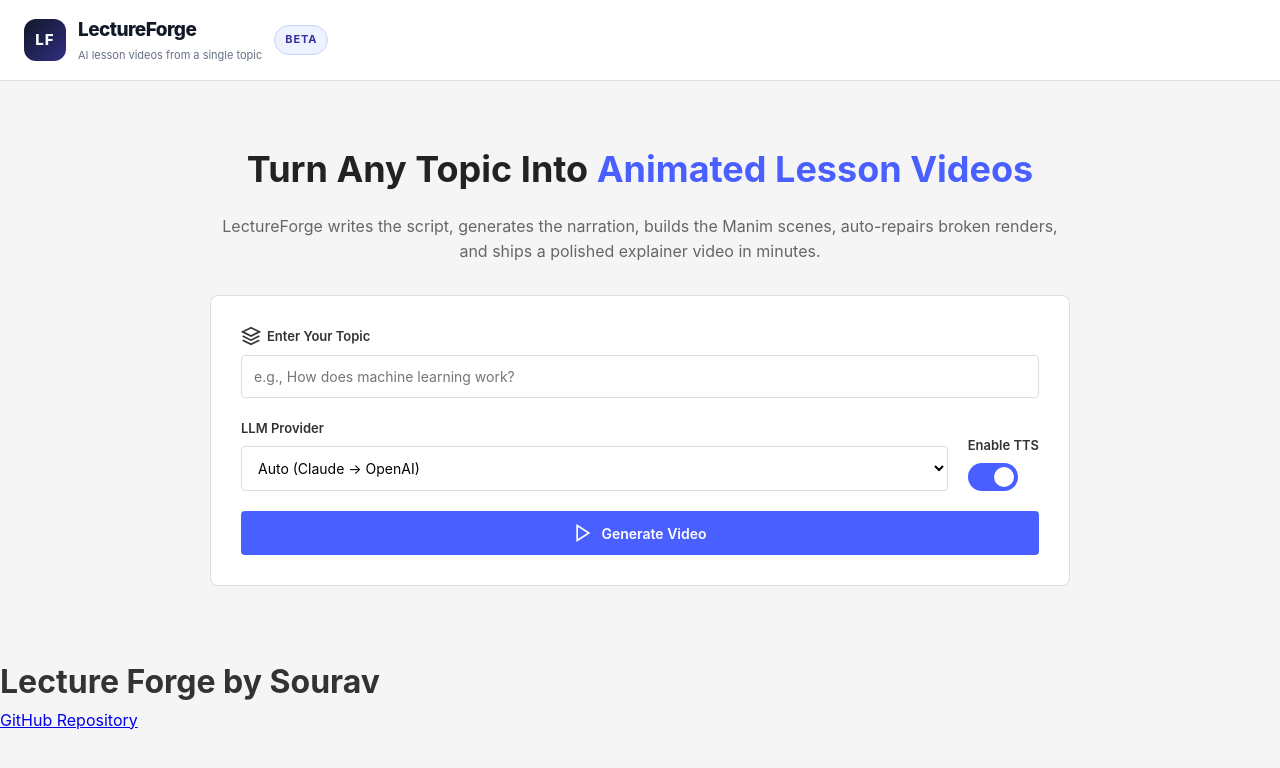
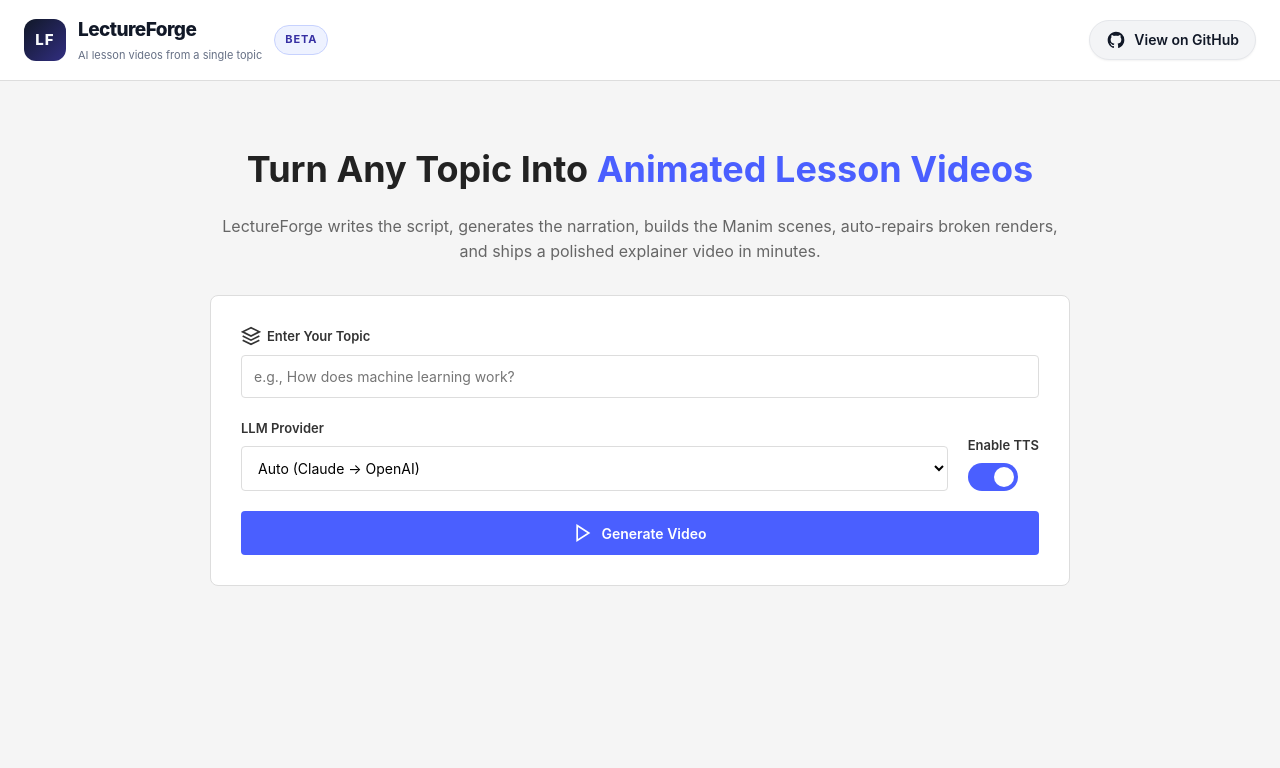
Before and after one commit to souravkr529/lectureforge, a plain HTML site: page src/frontend/index.html in a window 1280 px wide. Drawn offline with Linux system fonts and the light colour scheme; files that its build step writes are made by us from their sources; files whose address does not match are found by name.

Commit message:
Fix UI: Move GitHub link to top right header

```diff
--- a/src/frontend/index.html
+++ b/src/frontend/index.html
@@ -19,7 +19,7 @@
     <div class="background-gradient"></div>
 
     <header class="header">
-        <div class="container">
+        <div class="container" style="display: flex; justify-content: space-between; align-items: center; width: 100%;">
             <div class="logo" aria-label="LectureForge">
                 <div class="logo-mark" aria-hidden="true">LF</div>
                 <div class="logo-copy">
@@ -28,6 +28,12 @@
                 </div>
                 <span class="logo-badge">BETA</span>
             </div>
+            <a href="https://github.com/souravkr529/lectureforge" target="_blank" aria-label="GitHub Repository" style="display: inline-flex; align-items: center; gap: 8px; padding: 8px 16px; background-color: #f3f4f6; color: #111827; text-decoration: none; border-radius: 9999px; font-weight: 600; font-size: 0.875rem; transition: background-color 0.2s; border: 1px solid #e5e7eb; box-shadow: 0 1px 2px 0 rgba(0, 0, 0, 0.05);" onmouseover="this.style.backgroundColor='#e5e7eb'" onmouseout="this.style.backgroundColor='#f3f4f6'">
+                <svg width="20" height="20" viewBox="0 0 24 24" fill="currentColor">
+                    <path fill-rule="evenodd" clip-rule="evenodd" d="M12 2C6.477 2 2 6.477 2 12c0 4.42 2.87 8.17 6.84 9.5.5.08.66-.23.66-.5v-1.69c-2.77.6-3.36-1.34-3.36-1.34-.45-1.16-1.11-1.47-1.11-1.47-.91-.62.07-.6.07-.6 1 .07 1.53 1.03 1.53 1.03.87 1.52 2.34 1.07 2.91.83.09-.65.35-1.09.63-1.34-2.22-.25-4.55-1.11-4.55-4.92 0-1.11.38-2 1.03-2.71-.1-.25-.45-1.29.1-2.64 0 0 .84-.27 2.75 1.02.79-.22 1.65-.33 2.5-.33.85 0 1.71.11 2.5.33 1.91-1.29 2.75-1.02 2.75-1.02.55 1.35.2 2.39.1 2.64.65.71 1.03 1.6 1.03 2.71 0 3.82-2.34 4.66-4.57 4.91.36.31.69.92.69 1.85V21c0 .27.16.59.67.5C19.14 20.16 22 16.42 22 12A10 10 0 0012 2z"></path>
+                </svg>
+                View on GitHub
+            </a>
         </div>
     </header>
 
@@ -145,10 +151,7 @@
         </div>
     </section>
 
-    <header>
-        <h1>Lecture Forge by Sourav</h1>
-        <a href="https://github.com/souravkr529/lectureforge" target="_blank">GitHub Repository</a>
-    </header>
+    <!-- App Footer Removed -->
 
     <script src="/static/app.js"></script>
 </body>
```
